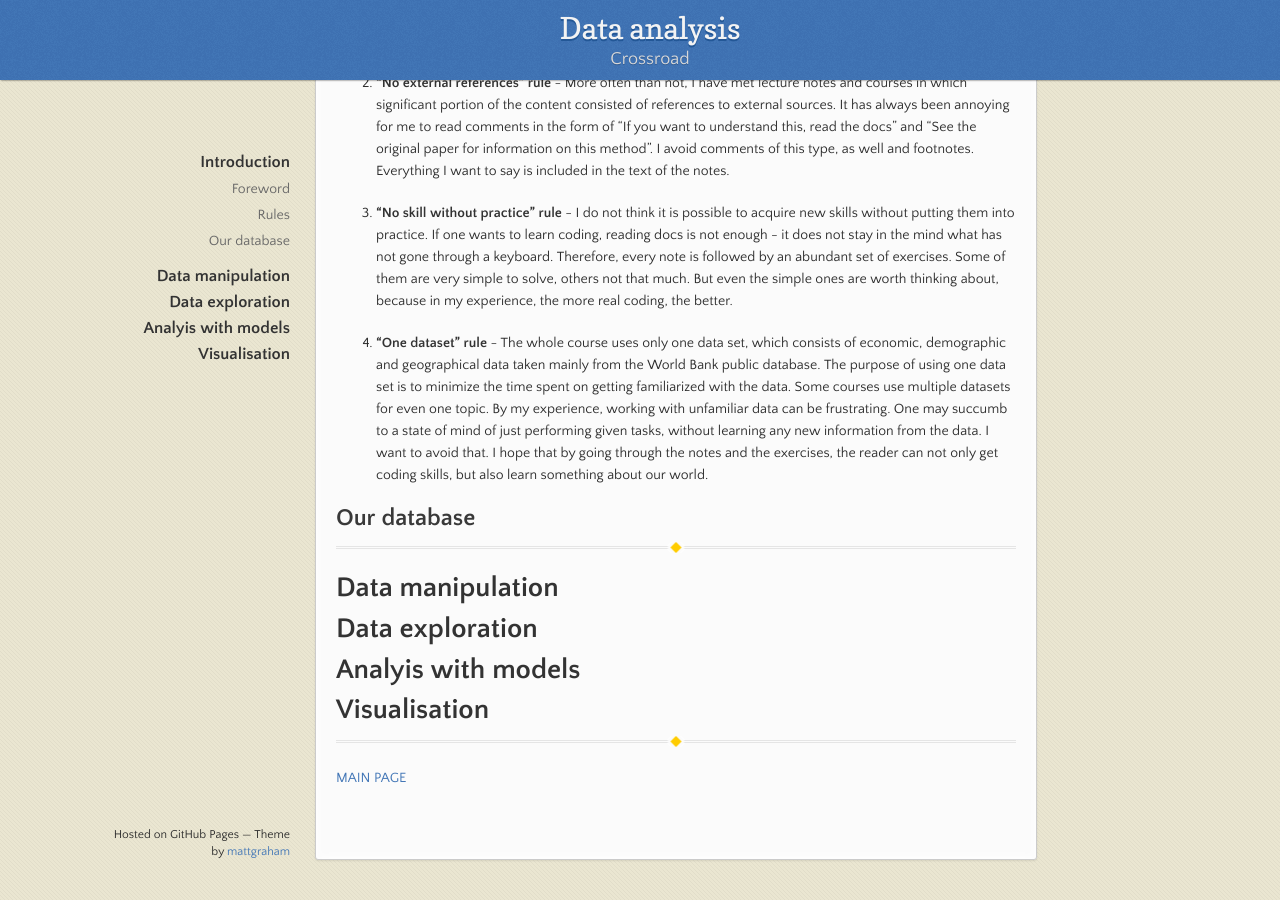
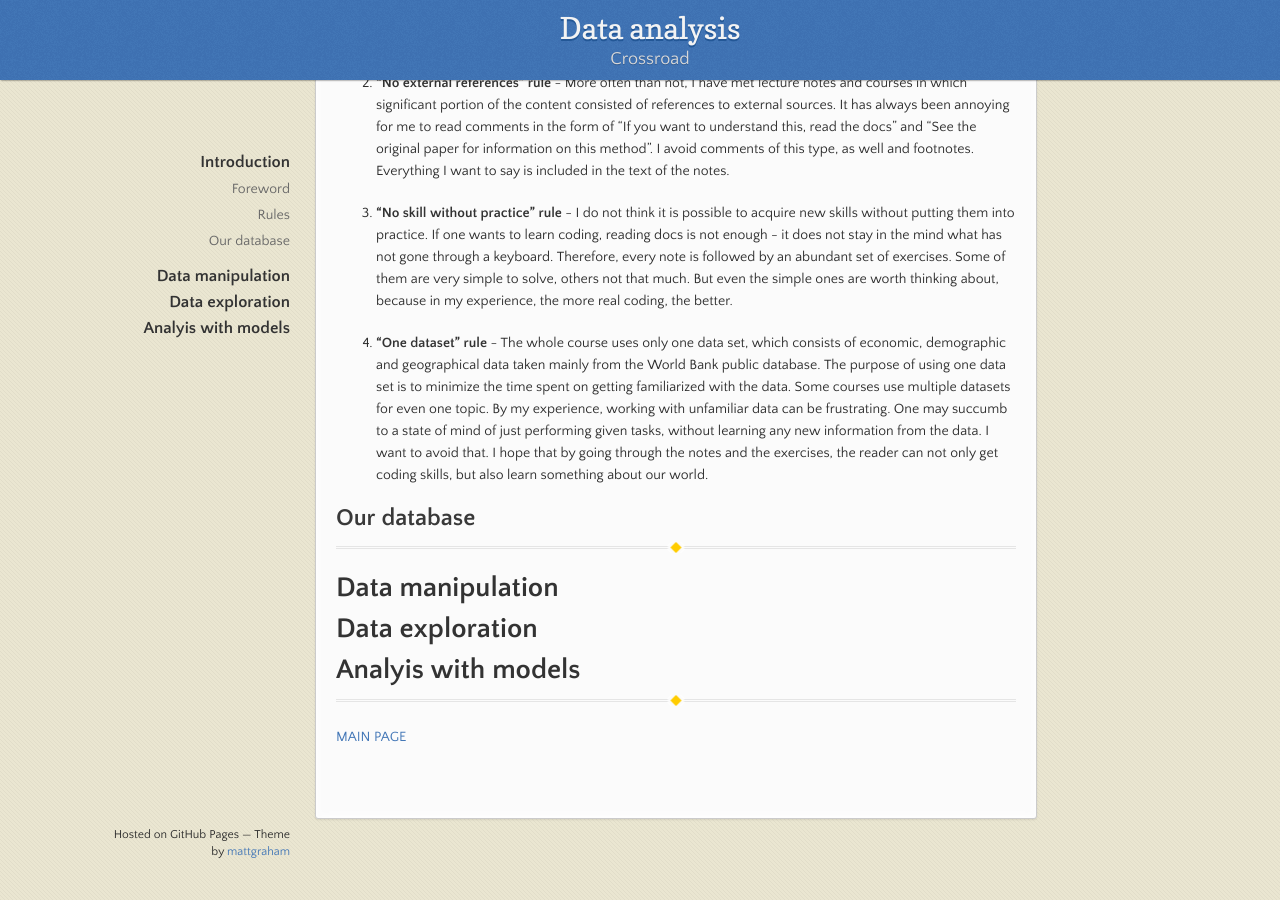
Before and after one commit to soukupmarek-edin/soukupmarek-edin.github.io, a Jekyll site: the page built from data_analysis/data_analysis_main.md, in a window 1280 px wide and 900 px high, scrolled down 347 px. Built offline with Jekyll 4.4.1, drawn with Linux system fonts in a browser that asks for light colours; Markdown is read by kramdown in place of the engine named in the settings; after the commit the page ends 1206 px from its top, so only the background shows below that.

Commit message:
Update data_analysis_main.md

```diff
--- a/data_analysis/data_analysis_main.md
+++ b/data_analysis/data_analysis_main.md
@@ -32,8 +32,6 @@ layout: data_analysis_index
 
 # Analyis with models
 
-# Visualisation
-
 * * *
 
 [MAIN PAGE](https://soukupmarek-edin.github.io/)
```
